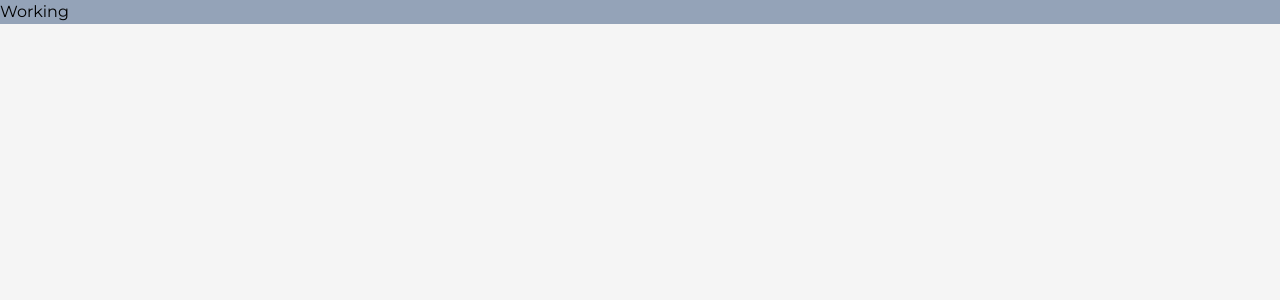
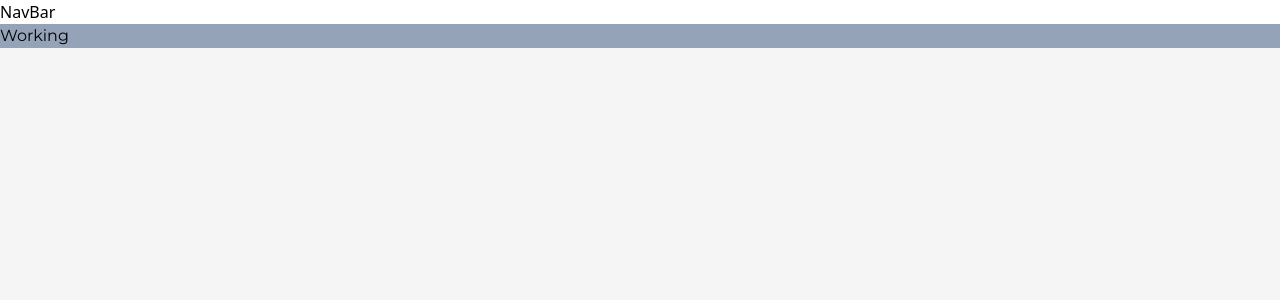
Before and after one commit to dotarjun/Portfolio, a Next.js app: page / in a window 1280 px wide. Shown: the top 300 px of the page. Built offline with nearby package versions, Linux system fonts and the light colour scheme.

Commit message:
🎉 feat(_app.js): add NavBar component to the app layout

```diff
--- a/src/pages/_app.js
+++ b/src/pages/_app.js
@@ -1,3 +1,4 @@
+import NavBar from '@/components/NavBar';
 import '@/styles/globals.css'
 import { Montserrat } from "next/font/google";
 import Head from 'next/head';
@@ -15,6 +16,7 @@ export default function App({ Component, pageProps }) {
         <meta name="viewport" content="width=device-width, initial-scale=1" />
         <link rel="icon" href="/favicon.ico" />
       </Head>
+      <NavBar />
       <main className={`${montserrat.variable} font-mont bg-light w-full min-h-screen`}>
         <Component {...pageProps} />
       </main>
```
